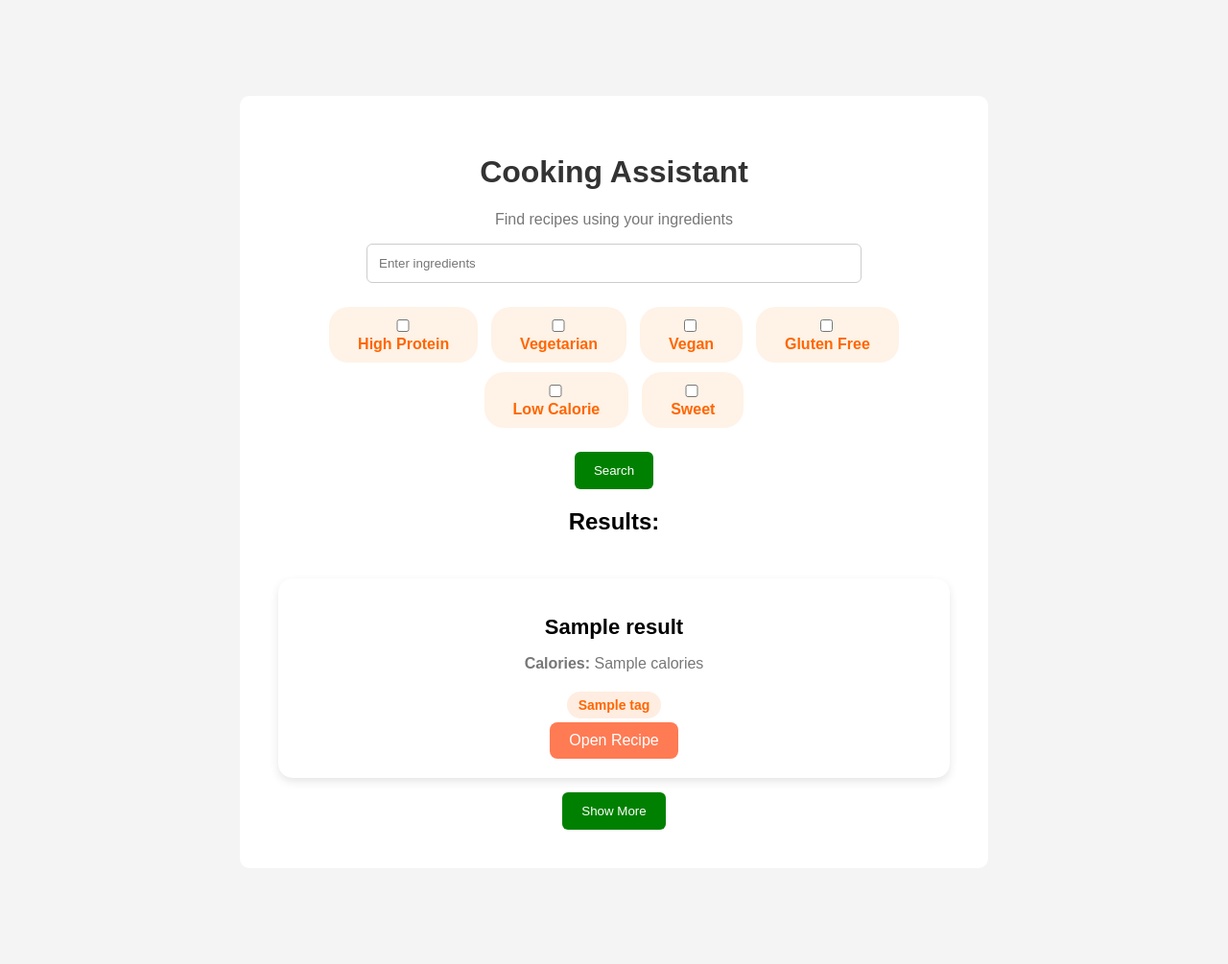
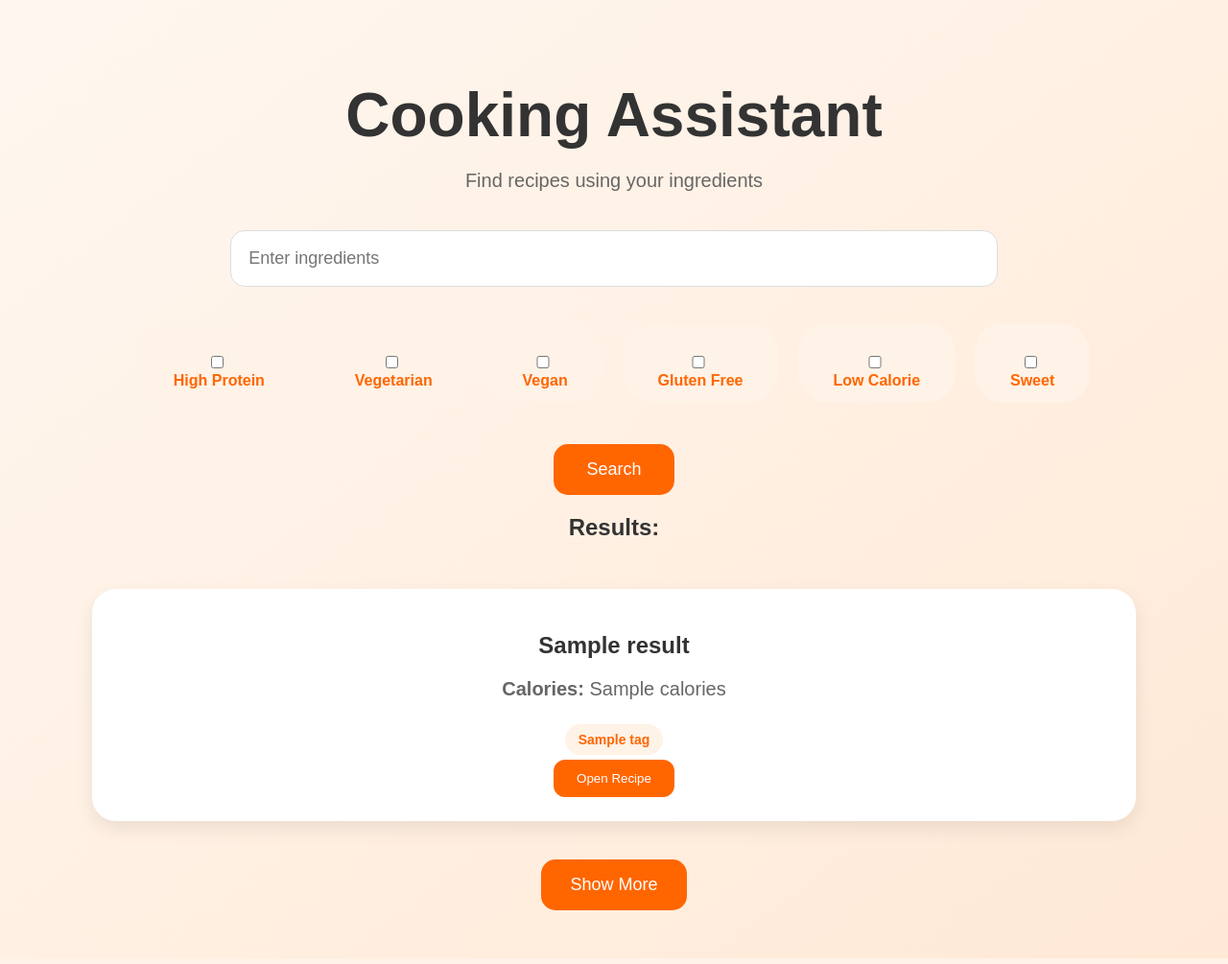
Before and after one commit to Zhaseeek/cooking-assistant, a Flask app: template templates/index.html in a window 1280 px wide. Shown: the whole page at 96% size. Run offline with Flask 3, Linux system fonts and the light colour scheme; the template is opened without the code that fills it: most values are stand-ins (such as "Sample title", 1, 10 or a date in 2020); parts of the project's set-up code (start-up, migrations or seed data) failed here and were passed over.

```diff
--- a/static/style.css
+++ b/static/style.css
@@ -1,148 +1,94 @@
 body {
+
     margin: 0;
     padding: 0;
+
     font-family: Arial, sans-serif;
-    background-color: #f4f4f4;
+
+    background: linear-gradient(to bottom right, #fff7f0, #ffe9d6);
+
+    color: #333;
+
 }
 
 .container {
-    width: 80%;
-    max-width: 700px;
-    margin: 100px auto;
-    background-color: white;
-    padding: 40px;
-    border-radius: 10px;
+
+    width: 85%;
+
+    margin: auto;
+
     text-align: center;
+
+    padding-top: 40px;
+
 }
 
 h1 {
-    color: #333;
+
+    font-size: 64px;
+
+    margin-bottom: 10px;
+
 }
 
 p {
-    color: #777;
-}
 
-input {
-    width: 70%;
-    padding: 12px;
-    border: 1px solid #ccc;
-    border-radius: 6px;
-}
+    font-size: 20px;
 
-button {
-    padding: 12px 20px;
-    background-color: green;
-    color: white;
-    border: none;
-    border-radius: 6px;
-    cursor: pointer;
-}
-.recipes {
-    margin-top: 20px;
-}
-
-.recipe-card {
-    background: white;
-    padding: 20px;
-    margin: 15px 0;
-    border-radius: 10px;
-    box-shadow: 0 2px 8px rgba(0,0,0,0.1);
-}
-
-.recipe-card button {
-    padding: 10px 15px;
-    border: none;
-    background: #ff7b54;
-    color: white;
-    border-radius: 5px;
-    cursor: pointer;
-}
-.recipes {
-    display: grid;
-    grid-template-columns: repeat(auto-fit, minmax(250px, 1fr));
-    gap: 20px;
-    margin-top: 30px;
-}
-
-.recipe-card {
-    background: white;
-    border-radius: 15px;
-    padding: 20px;
-    box-shadow: 0 4px 10px rgba(0,0,0,0.1);
-    text-align: center;
-}
-
-.recipe-card h2 {
-    font-size: 22px;
-    margin-bottom: 15px;
-}
-
-.recipe-card button {
-    background: #ff7b54;
-    color: white;
-    border: none;
-    padding: 10px 20px;
-    border-radius: 8px;
-    cursor: pointer;
-    font-size: 16px;
-}
-
-.recipe-card button:hover {
-    background: #ff5c2b;
-}
-.recipe-info {
-
-
-color: black;
-
+    color: #666;
 
 }
 
-.recipe-info p {
+form input {
 
+    width: 70%;
 
-color: black;
+    padding: 18px;
 
-line-height: 1.8;
+    border-radius: 15px;
 
+    border: 1px solid #ddd;
+
+    font-size: 18px;
+
+    margin-top: 20px;
 
 }
 
-.recipe-info h2 {
+form button {
 
+    background: #ff6600;
 
-color: #ff6600;
+    color: white;
 
+    border: none;
+
+    padding: 16px 34px;
+
+    border-radius: 15px;
+
+    font-size: 18px;
+
+    cursor: pointer;
+
+    margin-top: 25px;
+
+    transition: 0.3s;
 
 }
 
-.tag {
+form button:hover {
 
+    background: #e65c00;
 
-display: inline-block;
-
-background: #ffede1;
-
-color: #ff6600;
-
-padding: 6px 12px;
-
-border-radius: 20px;
-
-margin: 4px;
-
-font-size: 14px;
-
-font-weight: bold;
-
+    transform: scale(1.05);
 
 }
 
 .filters {
 
-    margin-top: 20px;
-    margin-bottom: 20px;
+    margin-top: 30px;
+    margin-bottom: 10px;
 
 }
 
@@ -154,20 +100,190 @@ font-weight: bold;
 
     color: #ff6600;
 
-    padding: 10px 16px;
+    padding: 14px 22px;
+
+    border-radius: 30px;
+
+    margin: 8px;
+
+    cursor: pointer;
+
+    font-weight: bold;
+
+    transition: 0.3s;
+
+}
+
+.filters label:hover {
+
+    background: #ff6600;
+
+    color: white;
+
+}
+
+.filters input {
+
+    margin-right: 8px;
+
+}
+
+.recipes {
+
+    display: grid;
+
+    grid-template-columns: repeat(auto-fit, minmax(280px, 1fr));
+
+    gap: 30px;
+
+    margin-top: 50px;
+
+}
+
+.recipe-card {
+
+    background: white;
+
+    padding: 25px;
+
+    border-radius: 25px;
+
+    box-shadow: 0 8px 20px rgba(0,0,0,0.08);
+
+    transition: 0.3s;
+
+}
+
+.recipe-card:hover {
+
+    transform: translateY(-10px);
+
+    box-shadow: 0 15px 30px rgba(0,0,0,0.15);
+
+}
+
+.recipe-card h2 {
+
+    font-size: 24px;
+
+    margin-bottom: 15px;
+
+}
+
+.recipe-card button {
+
+    background: #ff6600;
+
+    color: white;
+
+    border: none;
+
+    padding: 12px 24px;
+
+    border-radius: 12px;
+
+    cursor: pointer;
+
+    transition: 0.3s;
+
+}
+
+.recipe-card button:hover {
+
+    background: #e65c00;
+
+}
+
+.tag {
+
+    display: inline-block;
+
+    background: #fff2e6;
+
+    color: #ff6600;
+
+    padding: 8px 14px;
 
     border-radius: 20px;
 
     margin: 5px;
 
-    cursor: pointer;
+    font-size: 14px;
 
     font-weight: bold;
 
 }
 
-.filters input {
+.recipe-info {
 
-    margin-right: 6px;
+    background: white;
+
+    padding: 40px;
+
+    border-radius: 30px;
+
+    box-shadow: 0 8px 20px rgba(0,0,0,0.08);
+
+    margin-top: 30px;
+
+    text-align: left;
 
 }
+
+.recipe-info h2 {
+
+    margin-top: 30px;
+
+    color: #ff6600;
+
+}
+
+ol {
+
+    padding-left: 25px;
+
+}
+
+ol li {
+
+    margin-bottom: 12px;
+
+    line-height: 1.8;
+
+}
+
+.pagination {
+
+    margin-top: 40px;
+
+    margin-bottom: 50px;
+
+}
+
+.pagination button {
+
+    background: #ff6600;
+
+    color: white;
+
+    border: none;
+
+    padding: 16px 30px;
+
+    border-radius: 15px;
+
+    cursor: pointer;
+
+    font-size: 18px;
+
+    transition: 0.3s;
+
+}
+
+.pagination button:hover {
+
+    background: #e65c00;
+
+    transform: scale(1.05);
+
+}
```
